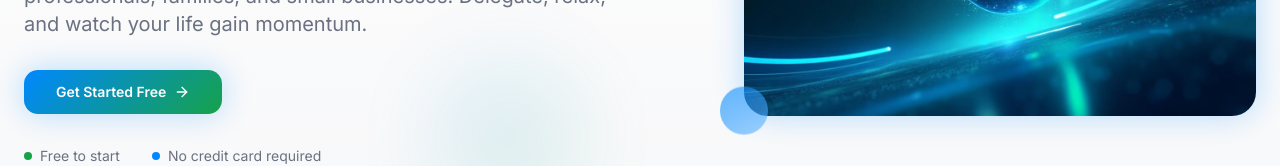
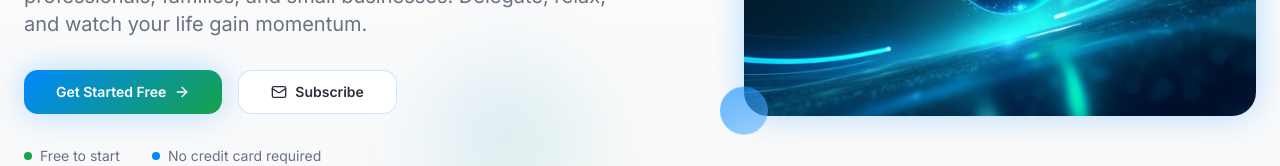
Before and after one commit to hemily463/gallball-roll-on, a React (Vite) app: page / in a window 1280 px wide. Shown: the part 455-621 px from the top of the page. Built offline with nearby package versions, Linux system fonts and the light colour scheme.

Commit message:
Add subscription button
Add a subscription button to the header, near the "Get Started Free" button.

```diff
--- a/src/components/Hero.tsx
+++ b/src/components/Hero.tsx
@@ -1,11 +1,13 @@
 import { useState } from "react";
 import { Button } from "@/components/ui/button";
-import { ArrowRight, Sparkles } from "lucide-react";
+import { ArrowRight, Sparkles, Mail } from "lucide-react";
 import heroImage from "@/assets/gallball-hero.jpg";
 import SignupModal from "./SignupModal";
+import NewsletterModal from "./NewsletterModal";
 
 const Hero = () => {
   const [isSignupOpen, setIsSignupOpen] = useState(false);
+  const [isNewsletterOpen, setIsNewsletterOpen] = useState(false);
 
   return (
     <section className="relative min-h-screen flex items-center justify-center bg-gradient-subtle overflow-hidden">
@@ -48,6 +50,16 @@ const Hero = () => {
                 Get Started Free
                 <ArrowRight className="w-5 h-5 group-hover:translate-x-1 transition-transform" />
               </Button>
+
+              <Button
+                variant="outline"
+                size="lg"
+                className="group border-primary/20 hover:border-primary/40"
+                onClick={() => setIsNewsletterOpen(true)}
+              >
+                <Mail className="w-5 h-5" />
+                Subscribe
+              </Button>
             </div>
 
             <div className="flex items-center gap-8 text-sm text-muted-foreground justify-center lg:justify-start">
@@ -84,6 +96,10 @@ const Hero = () => {
         open={isSignupOpen}
         onOpenChange={setIsSignupOpen}
       />
+      <NewsletterModal
+        open={isNewsletterOpen}
+        onOpenChange={setIsNewsletterOpen}
+      />
     </section>
   );
 };
```
